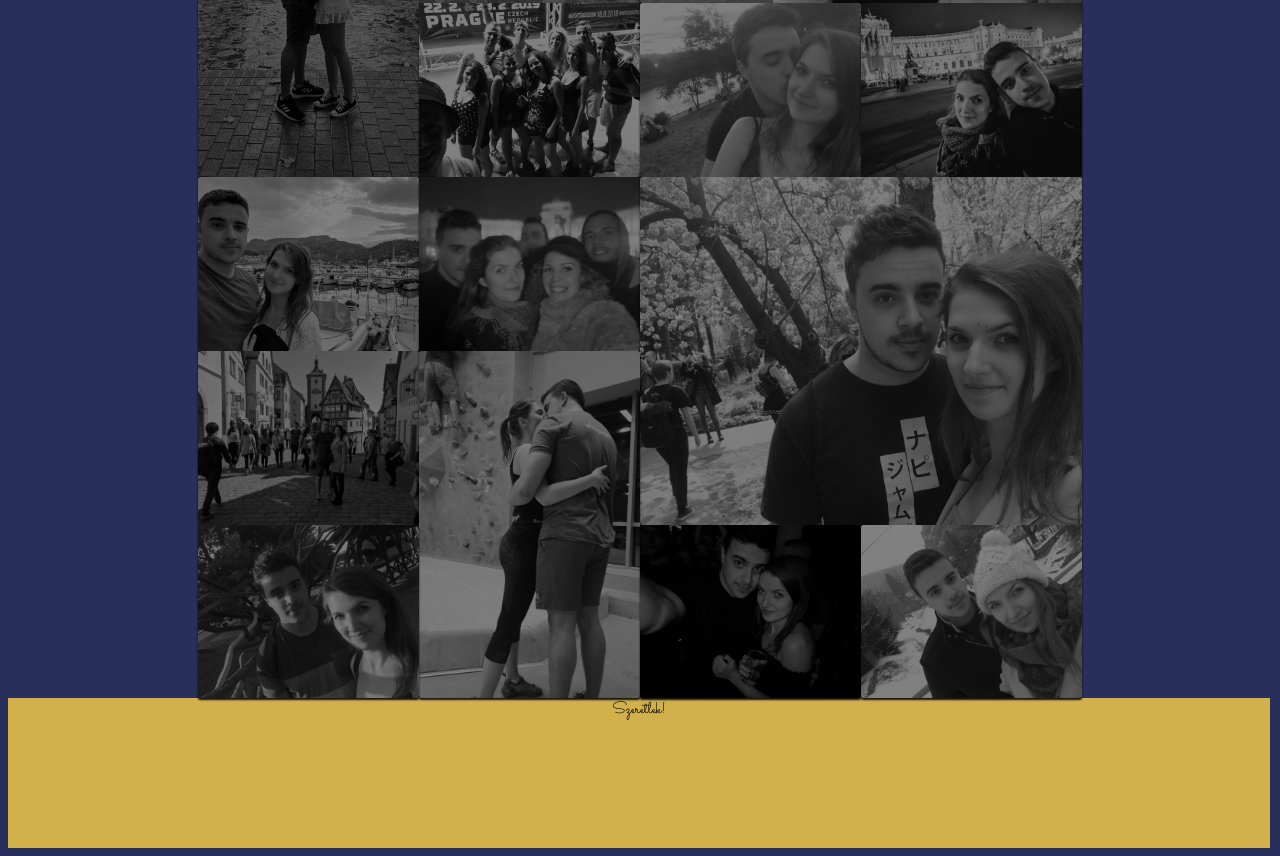
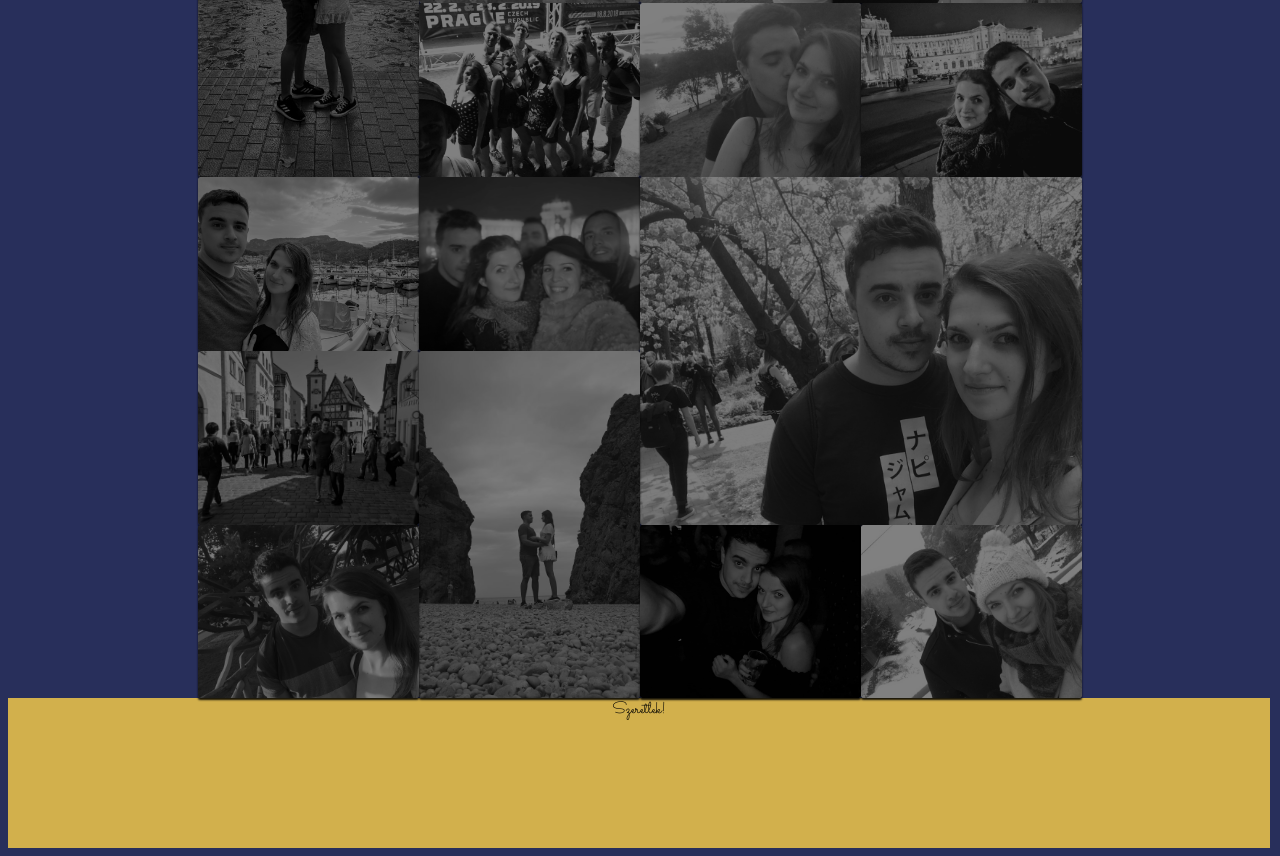
Before and after one commit to agnesferenczi/krisztian, a plain HTML site: page sajat2.html in a window 1280 px wide. Shown: the part 1710-2566 px from the top of the page. Drawn offline with nearby package versions, Linux system fonts and the light colour scheme.

Commit message:
Update sajat2.html

```diff
--- a/sajat2.html
+++ b/sajat2.html
@@ -263,7 +263,7 @@
 				<img src="image27.JPG" />
 			</div>
 <div class="img">
-				<img src="image37.jpg" />
+				<img src="image36.jpg" />
 			</div>
 <div class="img">
 				<img src="image32.JPG" />
```
